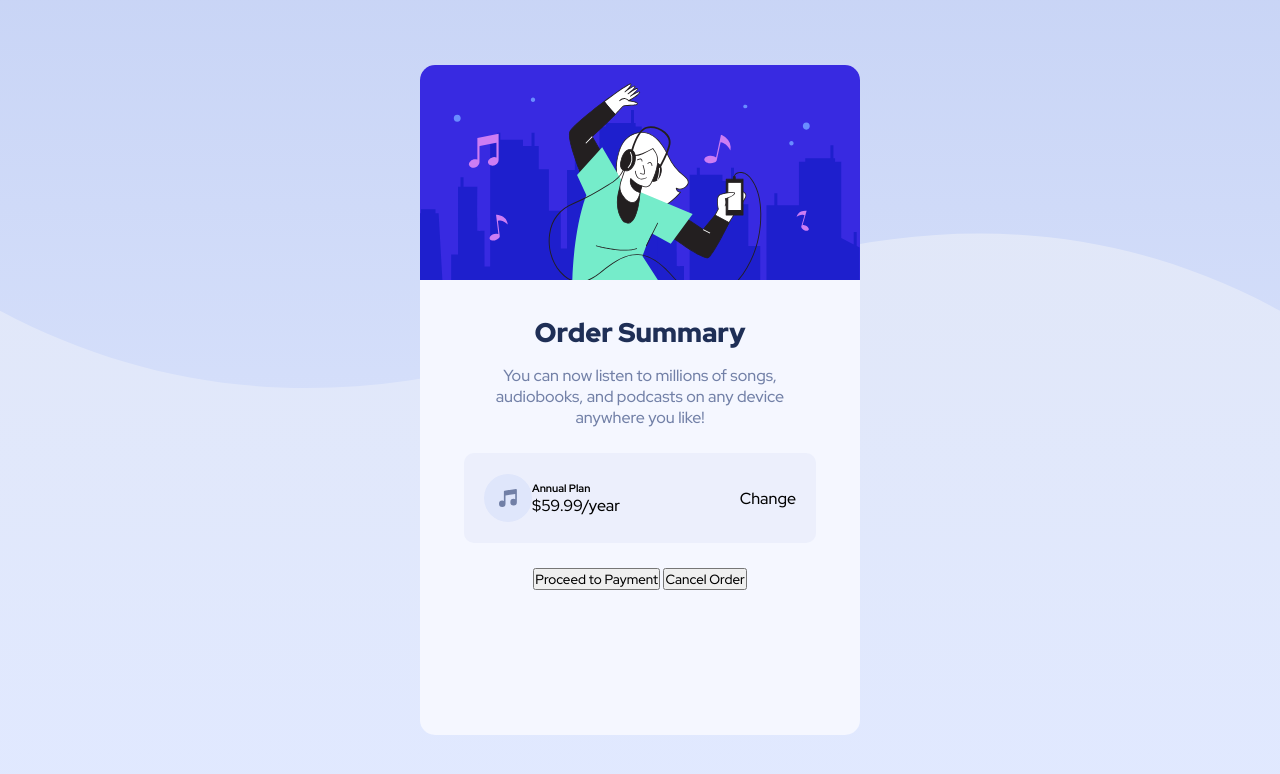
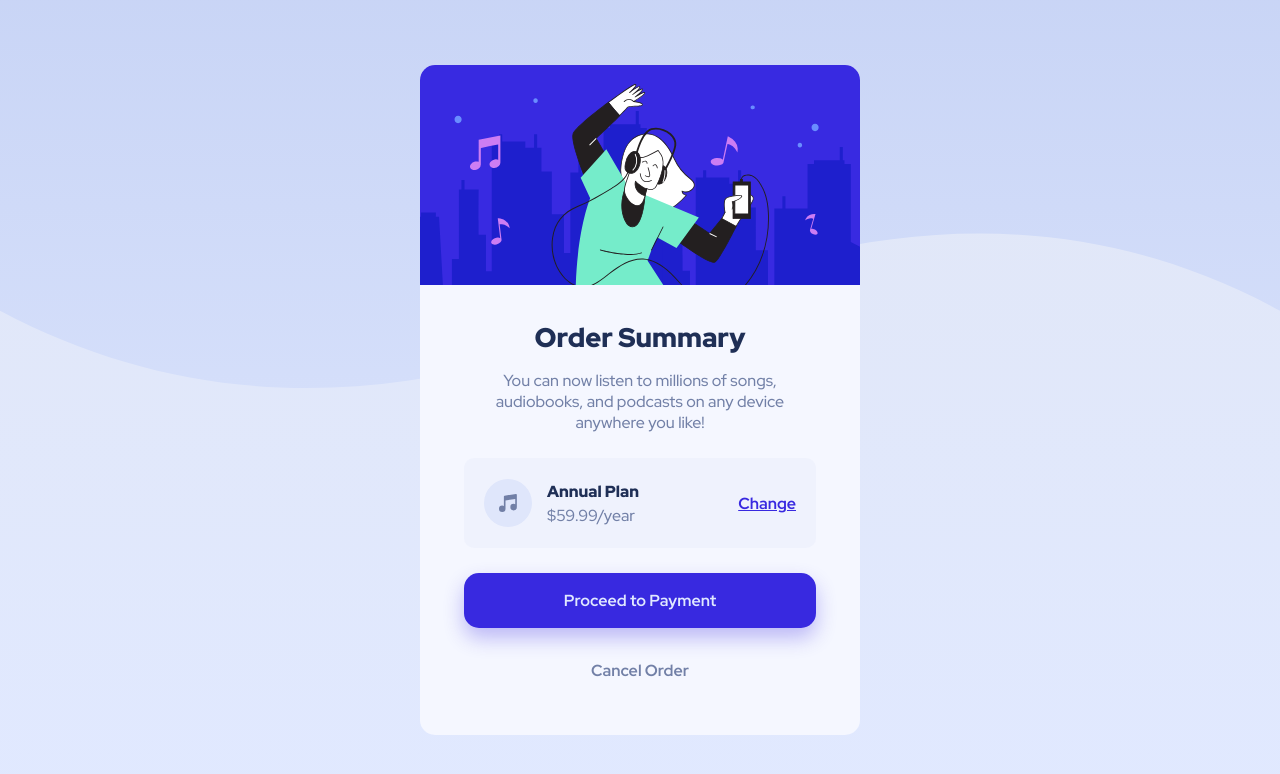
Before and after one commit to east2k/order-summary, a plain HTML site: page index.html in a window 1280 px wide. Drawn offline with Linux system fonts and the light colour scheme.

Commit message:
Finish styling desktop (addede hover state)

```diff
--- a/index.html
+++ b/index.html
@@ -28,6 +28,7 @@
   <section class="order-wrapper">
     <div class="order-container">
       <header class="order-header-img">
+        <img src="images/illustration-hero.svg" src="illustration">
       </header>
       <div class="order-content">
         <div class="order-body">
@@ -39,8 +40,8 @@
           <div class="order-details">
             <img src="images/icon-music.svg" alt="Music Icon Image">
             <div class="order-name-price">
-              <h6>Annual Plan</h6>
-              <p>$59.99/year</p>
+              <h6 class="order-type">Annual Plan</h6>
+              <p class="order-price">59.99</p>
             </div>
           </div>
           <div class="order-change">
@@ -48,8 +49,8 @@
           </div>
         </div>
         <div class="order-buttons">
-          <button>Proceed to Payment</button>
-          <button>Cancel Order</button>
+          <button class="active-button">Proceed to Payment</button>
+          <button class="inactive-button">Cancel Order</button>
         </div>
       </div>
     </div>
--- a/style.css
+++ b/style.css
@@ -3,6 +3,7 @@
 :root {
     --pale-blue: hsl(225, 100%, 94%);
     --bright-blue: hsl(245, 75%, 52%);
+    --pale-bright-blue: hsla(245, 75%, 52%, 0.75);
 
     --very-pale-blue: hsl(225, 100%, 98%);
     --desaturated-blue: hsl(224, 23%, 55%);
@@ -52,11 +53,8 @@
 
 .order-header-img {
     width: 100%;
-    height: 215px;
-    background: url("images/illustration-hero.svg");
-    background-repeat: no-repeat;
-    background-size: contain;
-    margin-bottom: 35px;
+    height: auto;
+    margin-bottom: 30px;
 }
 
 .order-content {
@@ -93,10 +91,84 @@
 }
 
 .order-price-plan {
-    background-color: hsl(224deg 52% 81% / 15%);
+    background-color: hsl(224deg 52% 81% / 10%);
     padding: 0 20px;
     width: 80%;
     height: 90px;
     border-radius: 10px;
     margin-bottom: calc(var(--margin-section-divider) + 10px);
 }
+
+.order-details {
+    gap: 15px;
+}
+
+.order-type {
+    font-weight: 900;
+    color: var(--dark-blue);
+    font-size: var(--regular-text);
+    margin-bottom: 3px;
+}
+
+.order-price {
+    color: var(--desaturated-blue);
+}
+
+.order-price::before {
+    content: '$';
+}
+
+.order-price::after {
+    content: '/year';
+}
+
+.order-change {
+    font-size: var(--regular-text);
+    text-decoration: underline;
+    font-weight: 700;
+    color: var(--bright-blue);
+}
+
+.order-change:hover {
+    cursor: pointer;
+    text-decoration: none;
+    color: var(--pale-bright-blue);
+}
+
+.order-buttons {
+    display: flex;
+    align-items: center;
+    justify-content: center;
+    flex-direction: column;
+    width: 80%;
+    gap: 15px;
+}
+
+.order-buttons button {
+    cursor: pointer;
+    width: 100%;
+    height: 55px;
+    font-size: var(--regular-text);
+    font-weight: 700;
+    border-radius: 15px;
+    border-style: none;
+}
+
+.active-button {
+    background-color: var(--bright-blue);
+    color: var(--pale-blue);
+    box-shadow: 0px 10px 20px hsl(245deg 75% 52% / 30%);
+}
+
+.active-button:hover {
+    background-color: var(--pale-bright-blue);
+}
+
+.inactive-button {
+    background-color: transparent;
+    color: var(--desaturated-blue);
+}
+
+.inactive-button:hover {
+    color: var(--dark-blue);
+}
```
